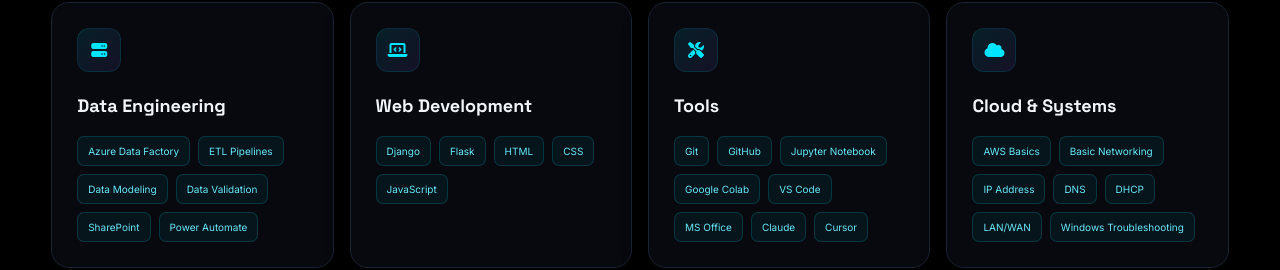
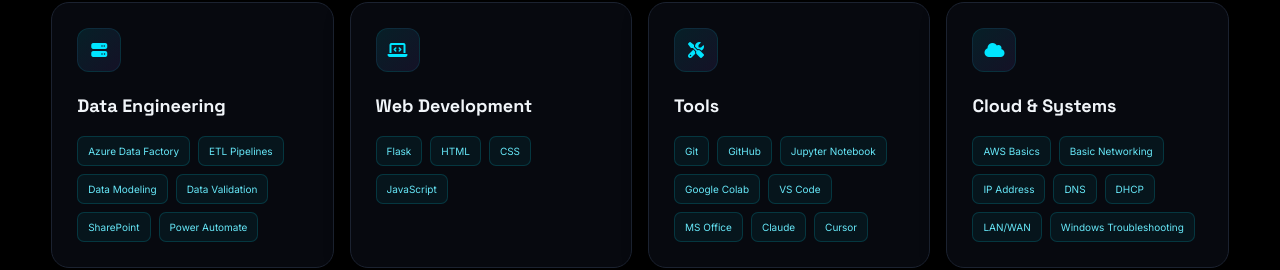
Before and after one commit to anushageddam/portfolio-devops, a plain HTML site: page index.html in a window 1280 px wide. Shown: the part 4532-4802 px from the top of the page. Drawn offline with Linux system fonts and the light colour scheme.

Commit message:
removed smtg

```diff
--- a/index.html
+++ b/index.html
@@ -681,7 +681,6 @@
             <h3>Web Development</h3>
 
             <div class="skill-list">
-                <span>Django</span>
                 <span>Flask</span>
                 <span>HTML</span>
                 <span>CSS</span>
```
